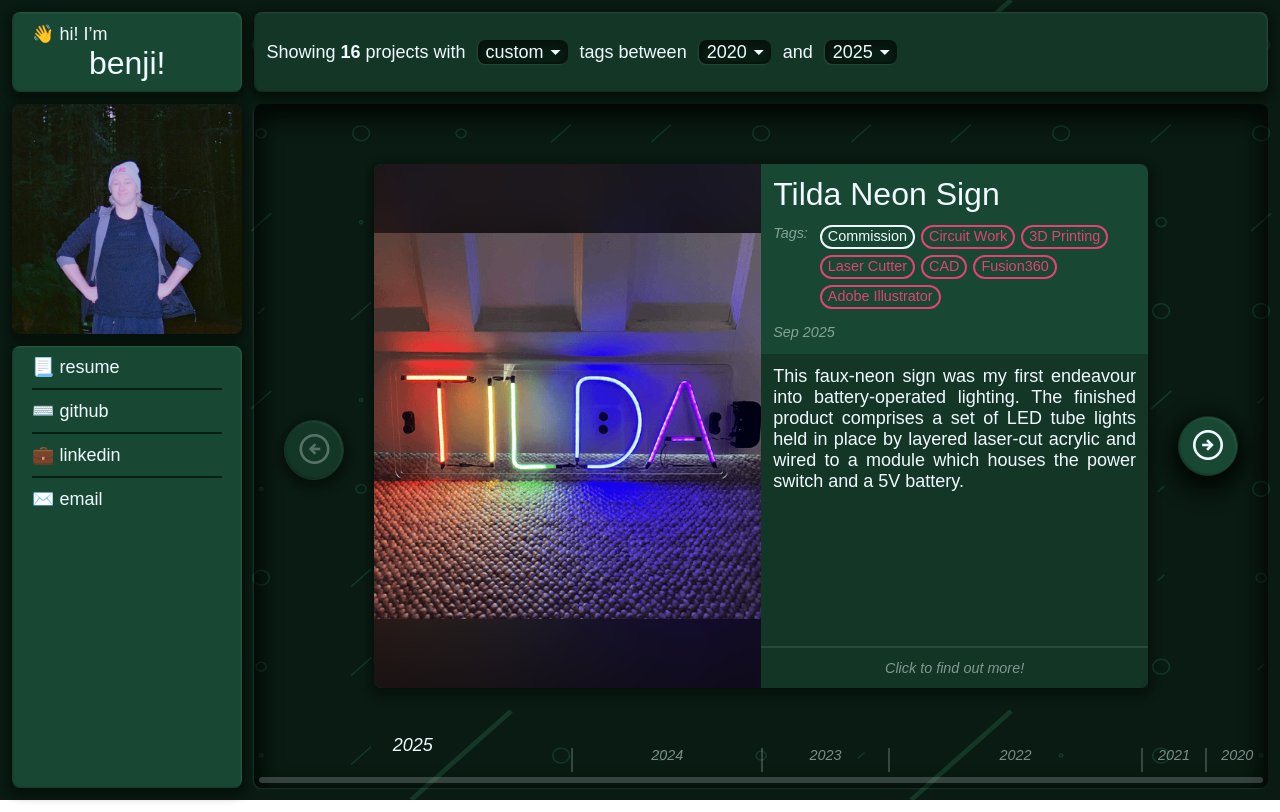
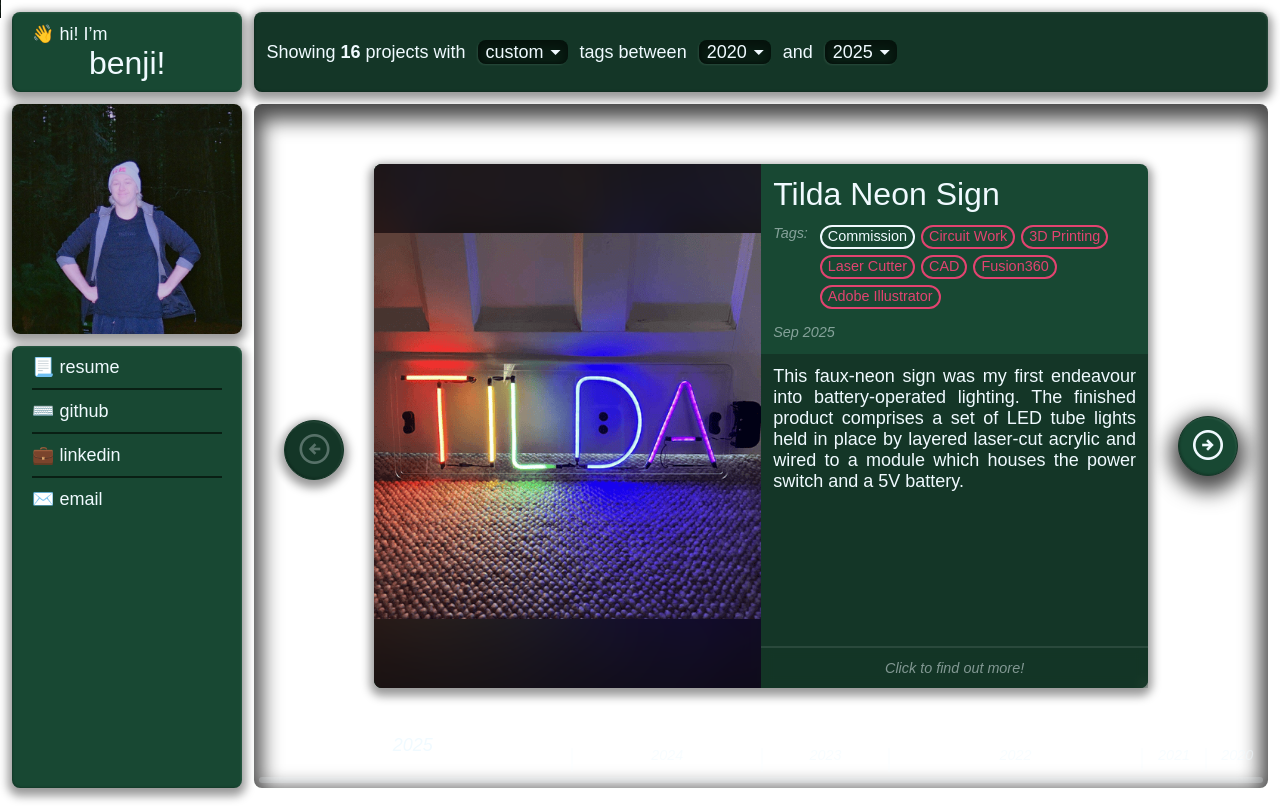
Before and after one commit to Ben-G-Man/ben-g-man.github.io, an Angular app: page / in a window 1280 px wide. Built offline with nearby package versions, Linux system fonts and the light colour scheme.

Commit message:
feat - Added fun scrolling behaviour

```diff
--- a/src/app/app.component.html
+++ b/src/app/app.component.html
@@ -1,5 +1,6 @@
 <main class="main">
     <div class="frosting" [class.hidden]="!frostingService.openMenu"></div>
+    <div class="background"></div>
 
     <div class="popup" [class.hidden]="!frostingService.openMenu">
         <h1>My links!</h1>
--- a/src/app/app.component.scss
+++ b/src/app/app.component.scss
@@ -10,6 +10,28 @@
             "links slideshow";
     gap: var(--standard-padding);
     margin: var(--standard-padding);
+}
+
+.background {
+    position: fixed;
+    z-index: -1;
+    background-image: url('/assets/images/landing/background.svg');
+    background-repeat: repeat;
+
+    @media(min-width: 800px) {
+        width: calc(100vw + 100px * var(--project-count));
+        height: 100vh;
+        top: 0;
+        left: calc(-100px * var(--reel-index));
+        transition-duration: var(--reel-change-time);
+    }
+
+    @media(max-width: 799px) {
+        width: 100vw;
+        height: calc(100vh + 1px * var(--scroll-height) / 2 + 1px); // 1px accounts for rounding down
+        top: calc(-1px * var(--scroll-position) / 2);
+        left: 0;
+    }
 }
 
 .box {
--- a/src/app/app.component.ts
+++ b/src/app/app.component.ts
@@ -8,6 +8,8 @@ import { FiltersBoxComponent } from "./box-content/filters-box/filters-box.compo
 import { SlideshowBoxComponent } from "./box-content/slideshow-box/slideshow-box.component";
 import { MenuButtonBoxComponent } from "./box-content/menu-button-box/menu-button-box.component";
 import { FrostingService } from './generic/frosting-service';
+import { SlideshowService } from './box-content/slideshow-box/slideshow.service';
+import { ProjectService } from './projects/project.service';
 
 @Component({
     selector: 'app-root',
@@ -22,7 +24,10 @@ export class AppComponent {
     constructor(
         private matIconReg: MatIconRegistry,
         private _uiService: UiService,
-        public frostingService: FrostingService
+        public frostingService: FrostingService,
+        private _el: ElementRef,
+        private _projectService: ProjectService,
+        private _slideshowService: SlideshowService
     ) { }
 
     @HostListener('document:click', ['$event.target'])
@@ -32,5 +37,21 @@ export class AppComponent {
 
     ngOnInit(): void {
         this.matIconReg.setDefaultFontSetClass('material-symbols-outlined');
+
+        this._el.nativeElement.style.setProperty('--project-count', this._projectService.projectCount);
+
+        this._el.nativeElement.style.setProperty('--scroll-position', 0);
+        this._el.nativeElement.style.setProperty('--scroll-height', 0);
+
+        this._uiService.scrollY$.subscribe(val => {
+            this._el.nativeElement.style.setProperty('--scroll-position', val);
+        });
+        this._uiService.scrollHeight$.subscribe(val => {
+            this._el.nativeElement.style.setProperty('--scroll-height', val);
+        });
+    }
+
+    ngDoCheck(): void {
+        this._el.nativeElement.style.setProperty('--reel-index', this._slideshowService.slideIndex);
     }
 }
--- a/src/app/box-content/slideshow-box/slide/slide.component.scss
+++ b/src/app/box-content/slideshow-box/slide/slide.component.scss
@@ -158,6 +158,7 @@ app-forced-size-image {
 
     .description {
         grid-area: second;
+        min-height: calc(50vw - 4 * var(--standard-padding));
         max-height: calc(100vw - 4 * var(--standard-padding));
     }
 
--- a/src/app/box-content/slideshow-box/slideshow-box.component.html
+++ b/src/app/box-content/slideshow-box/slideshow-box.component.html
@@ -1,4 +1,4 @@
-<div (wheel)="onScroll($event)" class="window">
+<div class="window">
 
     <!-- Border Details -->
     <div class="shadow"></div>
@@ -12,7 +12,7 @@
     </div>
 
     <!-- Slideshow Contents -->
-    <div class="reel">
+    <div class="reel" (wheel)="onMouseWheel($event)" (scroll)="setScrollDistance($event)">
         @for (project of slideshowService.filteredProjects; track project.id) {
         <app-slide [project]=project></app-slide>
         } @empty {
--- a/src/app/box-content/slideshow-box/slideshow-box.component.scss
+++ b/src/app/box-content/slideshow-box/slideshow-box.component.scss
@@ -1,7 +1,3 @@
-root {
-    --reel-index: 0; // This is modified at runtime to transform the reel position
-}
-
 .window {
     // Defining a set window width and height here for use later on
     --window-width: calc(100vw - 3 * var(--standard-padding) - var(--sidebar-width));
--- a/src/app/box-content/slideshow-box/slideshow-box.component.ts
+++ b/src/app/box-content/slideshow-box/slideshow-box.component.ts
@@ -1,4 +1,4 @@
-import { Component, ElementRef } from '@angular/core';
+import { Component, ElementRef, ViewChild } from '@angular/core';
 import { SlideshowService } from './slideshow.service';
 import { UiService } from '../../ui.service';
 import { MatIcon } from "@angular/material/icon";
@@ -17,17 +17,15 @@ export class SlideshowBoxComponent {
     private _scrollThrottleTime: number = 200; // in ms
     private _minScroll: number = 50;
     private _lastScrollTime: number = 0;
-
     private _slideIndex: number = 0;
 
     ngDoCheck(): void {
         if (this._slideIndex != this.slideshowService.slideIndex) {
             this._slideIndex = this.slideshowService.slideIndex;
-            this._el.nativeElement.style.setProperty('--reel-index', this._slideIndex);
         }
     }
 
-    onScroll(event: WheelEvent): void {
+    onMouseWheel(event: WheelEvent): void {
         const now = Date.now();
         if (now - this._lastScrollTime < this._scrollThrottleTime) return;  // Animation has not finished
         if (Math.abs(event.deltaY) < this._minScroll) return;               // Scroll is too small
@@ -41,6 +39,13 @@ export class SlideshowBoxComponent {
         this._lastScrollTime = now;
     }
 
+    setScrollDistance(event: Event): void {
+        const target = event.target as HTMLElement;
+        const top = target.scrollTop;
+        const height = target.scrollHeight;
+        this._uiService.setScrollPosition(top, height)
+    }
+
     prevInactive(): boolean {
         return this._slideIndex === 0;
     }
--- a/src/app/projects/project.service.ts
+++ b/src/app/projects/project.service.ts
@@ -4,6 +4,8 @@ import { Project } from './project.model';
 
 @Injectable({ providedIn: 'root' })
 export class ProjectService {
+    public projectCount: number = PROJECTS.length;
+
     getProjects(): Project[] {
         return PROJECTS;
     }
--- a/src/app/ui.service.ts
+++ b/src/app/ui.service.ts
@@ -1,4 +1,5 @@
 import { Injectable } from '@angular/core';
+import { BehaviorSubject } from 'rxjs';
 
 @Injectable({
     providedIn: 'root'
@@ -9,6 +10,13 @@ export class UiService {
     isMobile = window.matchMedia("(max-width: 799px)").matches;
     isTablet = window.matchMedia("(min-width: 800px) and (max-width: 1099px)").matches;
     isLaptop = window.matchMedia("(min-width: 1100px)").matches;
+
+    private _scrollY = new BehaviorSubject<number>(0);
+    scrollY$ = this._scrollY.asObservable();
+
+    private _scrollHeight = new BehaviorSubject<number>(32);
+    scrollHeight$ = this._scrollHeight.asObservable();
+    // Starts with small buffer so that the end of the background cannot be seen while the actual height is retrieved
 
     toggleFocus(element: HTMLElement): void {
         if (this.isFocused(element)) {
@@ -35,4 +43,9 @@ export class UiService {
     clearFocus(): void {
         this._focusedElement = null;
     }
+
+    setScrollPosition(scrollY: number, scrollHeight: number): void {
+        this._scrollHeight.next(scrollHeight);
+        this._scrollY.next(scrollY);
+    }
 }
--- a/src/styles.scss
+++ b/src/styles.scss
@@ -4,22 +4,6 @@ body {
     overflow: hidden;
     margin: 0;
     padding: 0;
-    background-image: url('/assets/images/landing/background.svg'), url('/assets/images/landing/background.svg');
-    background-repeat: repeat-x;
-    background-size: 200vh 100vh;
-    background-position: 0 0;
-
-    animation: scroll-bg 90s linear infinite;
-}
-
-@keyframes scroll-bg {
-    from {
-        background-position: 200vh 0;
-    }
-
-    to {
-        background-position: 0 0;
-    }
 }
 
 :root {
```
Also changed, not shown: src/assets/images/landing/background.svg. Lines whose indentation alone changed are shown as unchanged.
